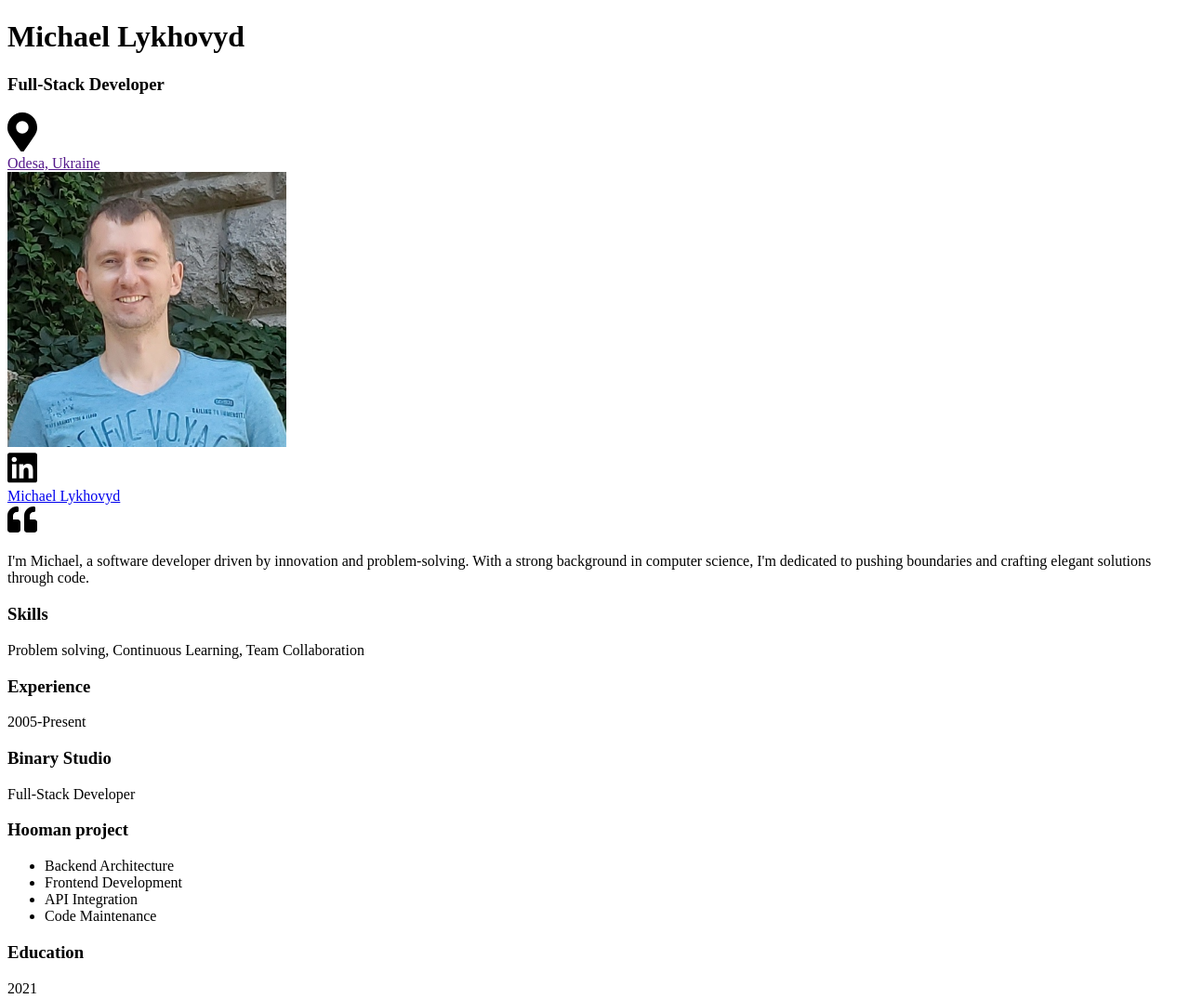
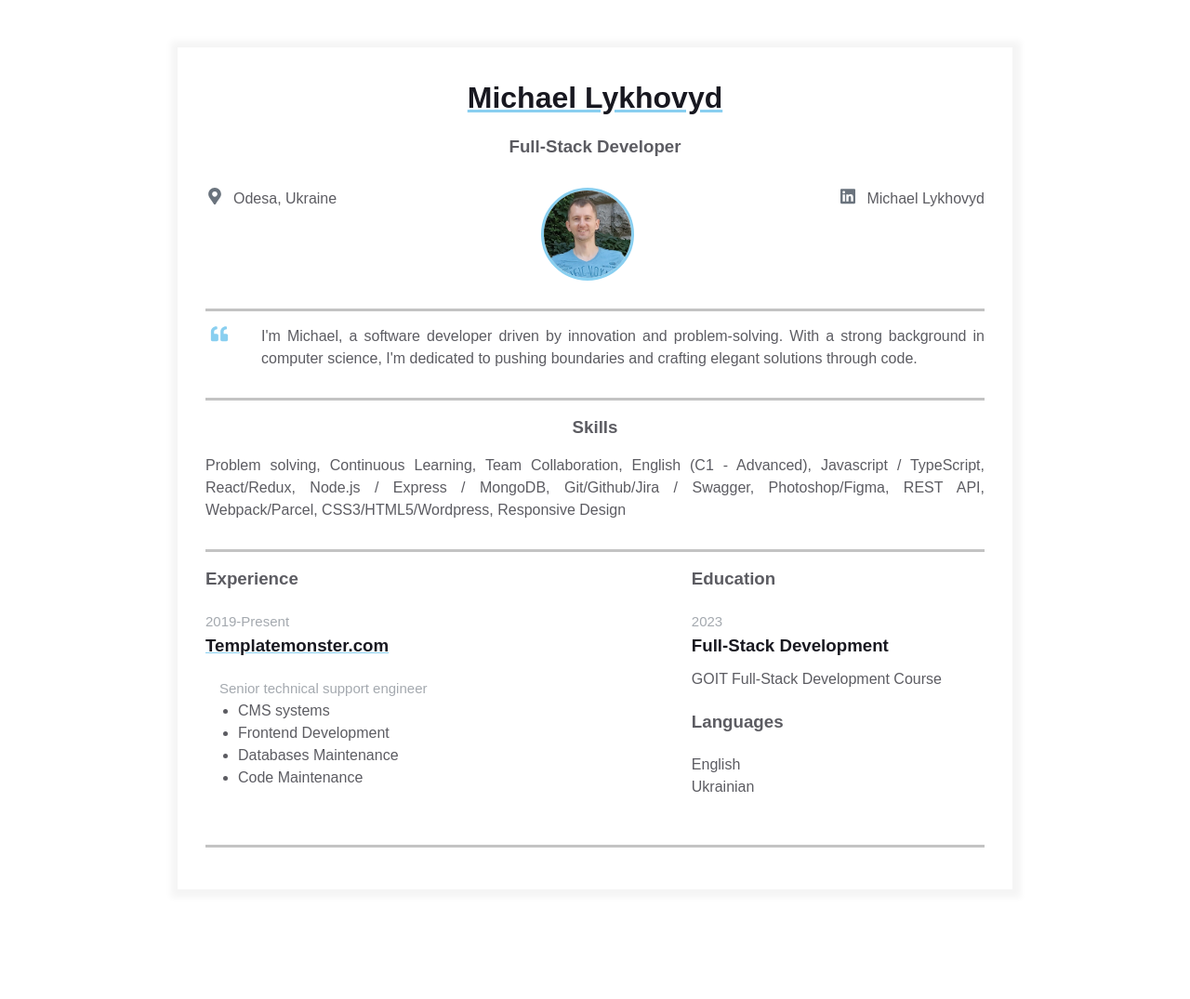
Before and after one commit to Nepalcem/homepage, a plain HTML site: page index.html in a window 1280 px wide. Shown: the top 1075 px of the page at 93% size. After the commit the page ends 1008 px from the top, so only its background shows below. Drawn offline with Linux system fonts and the light colour scheme.

Commit message:
info & small css adjustments

```diff
--- a/index.html
+++ b/index.html
@@ -3,7 +3,9 @@
 
 <head>
     <meta charset="UTF-8" />
+    <meta name="viewport" content="width=device-width, initial-scale=1" />
     <title>Résumé</title>
+    <link rel="stylesheet" href="styles.css" />
 </head>
 
 <body>
@@ -87,7 +89,16 @@
                     <div class="skills">
                         <h3 class="skills__header">Skills</h3>
                         <p class="skills__text">
-                            Problem solving, Continuous Learning, Team Collaboration
+                            Problem solving, Continuous Learning, Team Collaboration, English (C1 - Advanced),
+                            Javascript / TypeScript,
+                            React/Redux,
+                            Node.js / Express / MongoDB,
+                            Git/Github/Jira / Swagger,
+                            Photoshop/Figma,
+                            REST API,
+                            Webpack/Parcel,
+                            CSS3/HTML5/Wordpress,
+                            Responsive Design
                         </p>
                     </div>
                 </div>
@@ -100,17 +111,17 @@
                             <h3 class="experiences__header">Experience</h3>
                             <div class="experiences__company">
                                 <div class="experiences__company-header">
-                                    <span class="experiences__company-header-durability">2005-Present</span>
-                                    <h3 class="experiences__company-header-name">Binary Studio</h3>
+                                    <span class="experiences__company-header-durability">2019-Present</span>
+                                    <h3 class="experiences__company-header-name">Templatemonster.com</h3>
                                 </div>
 
                                 <div class="experiences__company-project">
-                                    <span class="experiences__company-project-role">Full-Stack Developer</span>
-                                    <h3 class="experiences__company-project-name">Hooman project</h3>
+                                    <span class="experiences__company-project-role">Senior technical support
+                                        engineer</span>
                                     <ul class="experiences__company-project-responsibilities">
-                                        <li>Backend Architecture</li>
+                                        <li>CMS systems</li>
                                         <li>Frontend Development</li>
-                                        <li>API Integration</li>
+                                        <li>Databases Maintenance</li>
                                         <li>Code Maintenance</li>
                                     </ul>
                                 </div>
@@ -123,12 +134,12 @@
                             <div class="additional-info__education">
                                 <h3 class="additional-info__education-header">Education</h3>
                                 <div class="additional-info__education-university">
-                                    <span class="additional-info__education-university-durability">2021</span>
+                                    <span class="additional-info__education-university-durability">2023</span>
                                     <h3 class="additional-info__education-university-speciality">
                                         Full-Stack Development
                                     </h3>
                                     <p class="additional-info__education-university-name">
-                                        Binary Studio Academy
+                                        GOIT Full-Stack Development Course
                                     </p>
                                 </div>
                             </div>
--- /dev/null
+++ b/styles.css
@@ -0,0 +1,260 @@
+* {
+  margin: 0;
+  padding: 0;
+  box-sizing: border-box;
+}
+
+body {
+  font-family: Arial, Helvetica, sans-serif;
+  line-height: 1.5;
+
+  --primary-text-color: #181820;
+  --secondary-text-color: #5c5c62;
+  --durability-text-color: #6a737d9c;
+  --icon-color: #6a737d;
+  --border-color: #C3C3C3;
+  --text-decoration-color: #89CFF0;
+}
+
+.container {
+  margin: 0 auto;
+  padding: 0 30px;
+  max-width: 900px;
+}
+
+.fh {
+  display: flex;
+  flex-direction: row;
+  justify-content: space-between;
+}
+
+.fv {
+  display: flex;
+  flex-direction: column;
+  justify-content: space-between;
+}
+
+.resume {
+  margin: 50px auto;
+  border: 1px solid #f5f5f5;
+  box-shadow: 1px 1px 7px 7px #f5f5f5;
+  padding: 30px 0;
+  max-width: 900px;
+}
+
+.resume__block {
+  border-bottom: 3px solid var(--border-color);
+  padding-bottom: 30px;
+  margin-bottom: 15px;
+}
+
+@media screen and (max-width: 576px) {
+  .main-info,
+  .contact_info_container {
+    flex-direction: column;
+  }
+
+  .contact_info_container {
+    align-items: center;
+  }
+
+  .contact-info__block:not(:last-child) {
+    margin-bottom: 20px;
+  }
+
+  .experiences {
+    margin-right: 0;
+  }
+}
+
+.contact-info__header,
+.contact-info__sub-header {
+  text-align: center;
+}
+
+.contact-info__header {
+  color: var(--primary-text-color);
+  margin-bottom: 15px;
+  text-decoration-color: var(--text-decoration-color);
+  text-decoration-line: underline;
+}
+
+.contact-info__sub-header {
+  color: var(--secondary-text-color);
+  margin-bottom: 30px;
+}
+
+.contact-info__block {
+  display: flex;
+  flex-direction: column;
+  justify-content: space-between;
+}
+
+.contact-info__block--center {
+  justify-content: center;
+}
+
+.contact-info__item {
+  color: var(--secondary-text-color);
+  text-decoration: none;
+  display: flex;
+  justify-content: start;
+}
+
+.contact-info__item:not(:last-child) {
+  margin-bottom: 20px;
+}
+
+.contact-info__item-icon-wrapper {
+  margin-right: 10px;
+  width: 20px;
+  display: flex;
+  justify-content: center;
+}
+
+.contact-info__item-icon path {
+  fill: var(--icon-color);
+}
+
+.contact-info__item-icon {
+  height: 1.1428rem;
+  vertical-align: text-bottom;
+}
+
+.contact-info__avatar {
+  border-radius: 50%;
+  width: 100px;
+  height: 100px;
+  object-fit: cover;
+  border: 3px solid;
+  border-color: var(--text-decoration-color);
+}
+.intro {
+  display: flex;
+  justify-content: start;
+}
+
+.intro__icon-wrapper {
+  margin-right: 30px;
+  width: 30px;
+  display: flex;
+  justify-content: center;
+}
+
+.intro__icon {
+  height: 1.1428rem;
+  vertical-align: text-bottom;
+}
+
+.intro__icon path {
+  fill: var(--text-decoration-color);
+}
+
+.intro_text {
+  color: var(--secondary-text-color);
+  text-align: justify;
+}
+
+.skills__header {
+  color: var(--secondary-text-color);
+  text-align: center;
+  margin-bottom: 15px;
+}
+
+.skills__text {
+  color: var(--secondary-text-color);
+  text-align: justify;
+}
+.experiences {
+  flex: 1 1 60%;
+  margin-right: 50px;
+}
+
+.experiences__header {
+  color: var(--secondary-text-color);
+  text-align: left;
+  margin-bottom: 20px;
+}
+
+.experiences__company-header-durability {
+  color: var(--durability-text-color);
+  text-align: left;
+  margin-bottom: 10px;
+  font-size: 15px;
+}
+
+.experiences__company-header-name {
+  color: var(--primary-text-color);
+  text-decoration-color: var(--text-decoration-color);
+  text-decoration-line: underline;
+  text-align: left;
+  margin-bottom: 20px;
+}
+
+.experiences__company-project {
+  margin-left: 15px;
+  margin-bottom: 25px;
+}
+
+.experiences__company-project-role {
+  color: var(--durability-text-color);
+  text-align: left;
+  margin-bottom: 10px;
+  font-size: 15px;
+}
+
+.experiences__company-project-name {
+  color: var(--primary-text-color);
+  text-align: left;
+  margin-bottom: 10px;
+}
+
+.experiences__company-project-responsibilities {
+  color: var(--secondary-text-color);
+  padding-left: 20px;
+}
+
+.additional-info {
+  flex: 1 1 40%;
+}
+
+.additional-info__education {
+  margin-bottom: 20px;
+}
+
+.additional-info__education-header {
+  color: var(--secondary-text-color);
+  text-align: left;
+  margin-bottom: 20px;
+}
+
+.additional-info__education-university-durability {
+  color: var(--durability-text-color);
+  text-align: left;
+  margin-bottom: 10px;
+  font-size: 15px;
+}
+
+.additional-info__education-university-speciality {
+  color: var(--primary-text-color);
+  text-align: left;
+  margin-bottom: 10px;
+}
+
+.additional-info__education-university-name {
+  color: var(--secondary-text-color);
+}
+
+.additional-info__languages {
+  margin-bottom: 20px;
+}
+
+.additional-info__languages-header {
+  color: var(--secondary-text-color);
+  text-align: left;
+  margin-bottom: 20px;
+}
+
+.additional-info__languages-item {
+  color: var(--secondary-text-color);
+}
```
